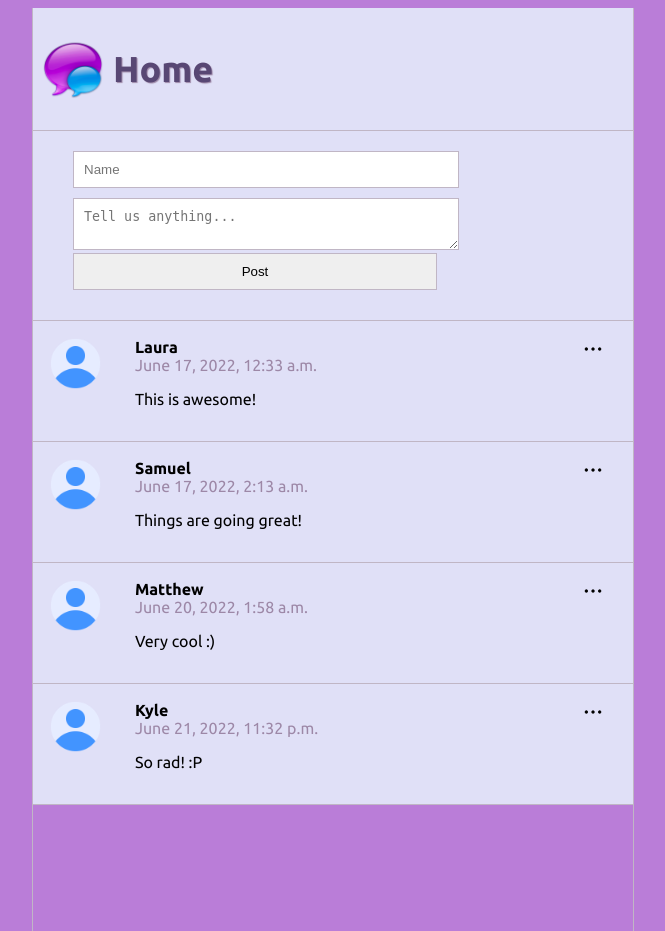
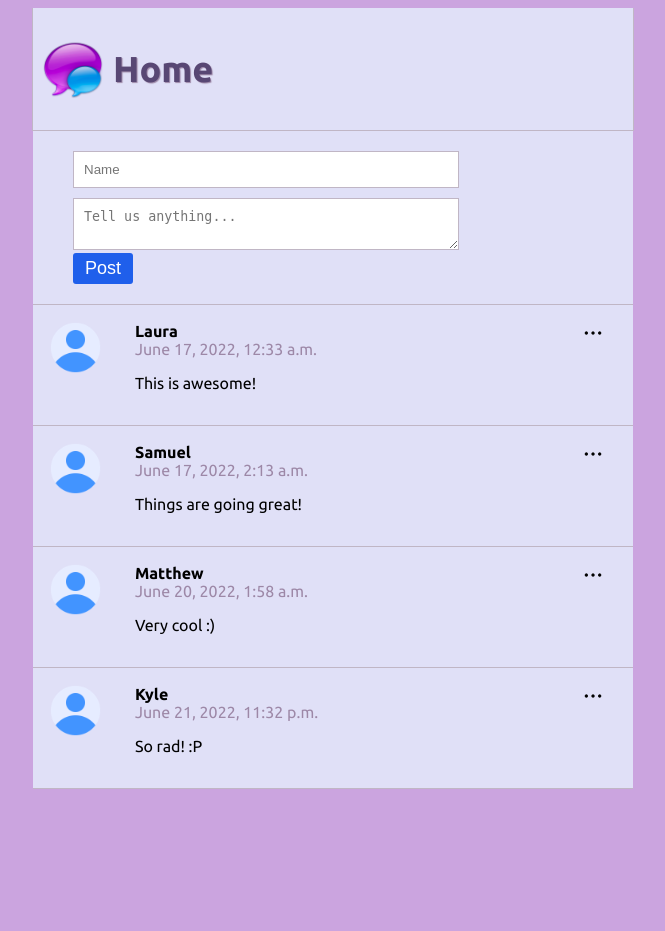
Before and after one commit to maciasl1234/Twitter_clone, a Django app: page / in a window 1280 px wide. Shown: the whole page, without its empty margins (307-972 px from the left). Run offline with Django 3.2, Linux system fonts and the light colour scheme; data comes from the database, SQL or seed files in the repository; both versions use the stored data as it was after the commit.

Commit message:
changed background and post button

```diff
--- a/static/css/style.css
+++ b/static/css/style.css
@@ -5,15 +5,15 @@ COMMON
 html, body {
     height: 100%;
     font-family: 'Ubuntu', sans-serif;
-    background-color: #ba7dd8;
+    background-color: #cba4df;
 }
 
 .content {
     max-width: 600px;
     height: 100%;
     margin: 0 auto;
-    border-left: 1px solid #c0b6c5;
-    border-right: 1px solid #c0b6c5;
+    border-left: 1px solid #cba4df;
+    border-right: 1px solid #cba4df;
 }
 
 .header {
@@ -128,6 +128,17 @@ POSTS
     color: #9d88a7;
 }
 
+.content .post_form .btn {
+    padding: 5px 12px;
+    border-radius: 3px;
+    border: none;
+    background-color: #1f5feb;
+    font-size: 18px;
+    color: #ffffff;
+    display: flex;
+    position: relative;
+}
+
 @media screen and (max-width: 500px) {
     .posts li .name_body .name {
         font-size: 20px;
--- a/templates/posts.html
+++ b/templates/posts.html
@@ -9,7 +9,7 @@
             {% csrf_token %}
             <input type="text" name="name" placeholder="Name" required>
             <textarea name="body" placeholder="Tell us anything..." required></textarea>
-            <input type="submit" value="Post">
+            <button class="btn" type="submit">Post</button>
         </form>
     </section>
     <section class="posts">
```
Also changed, not shown: db.sqlite3.
